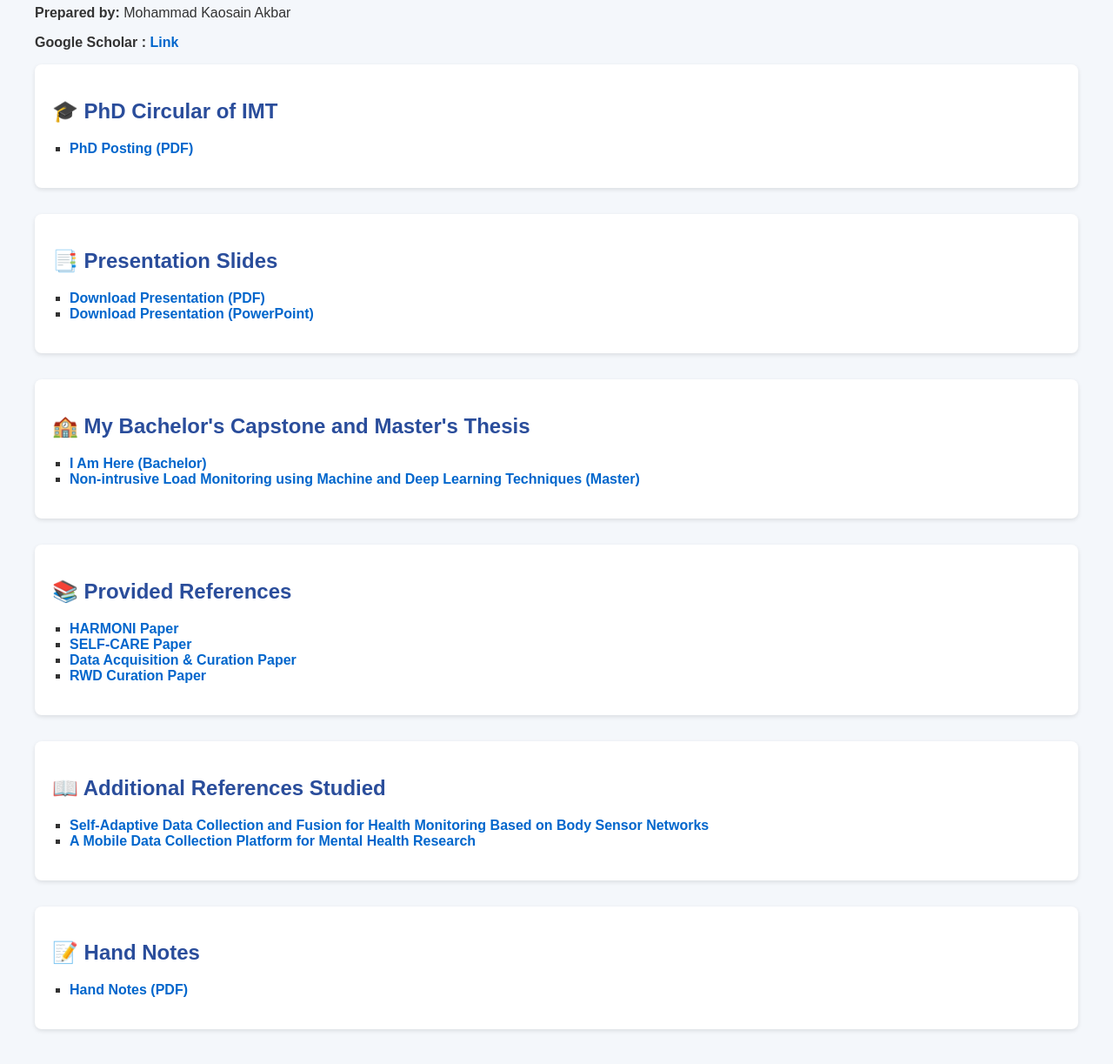
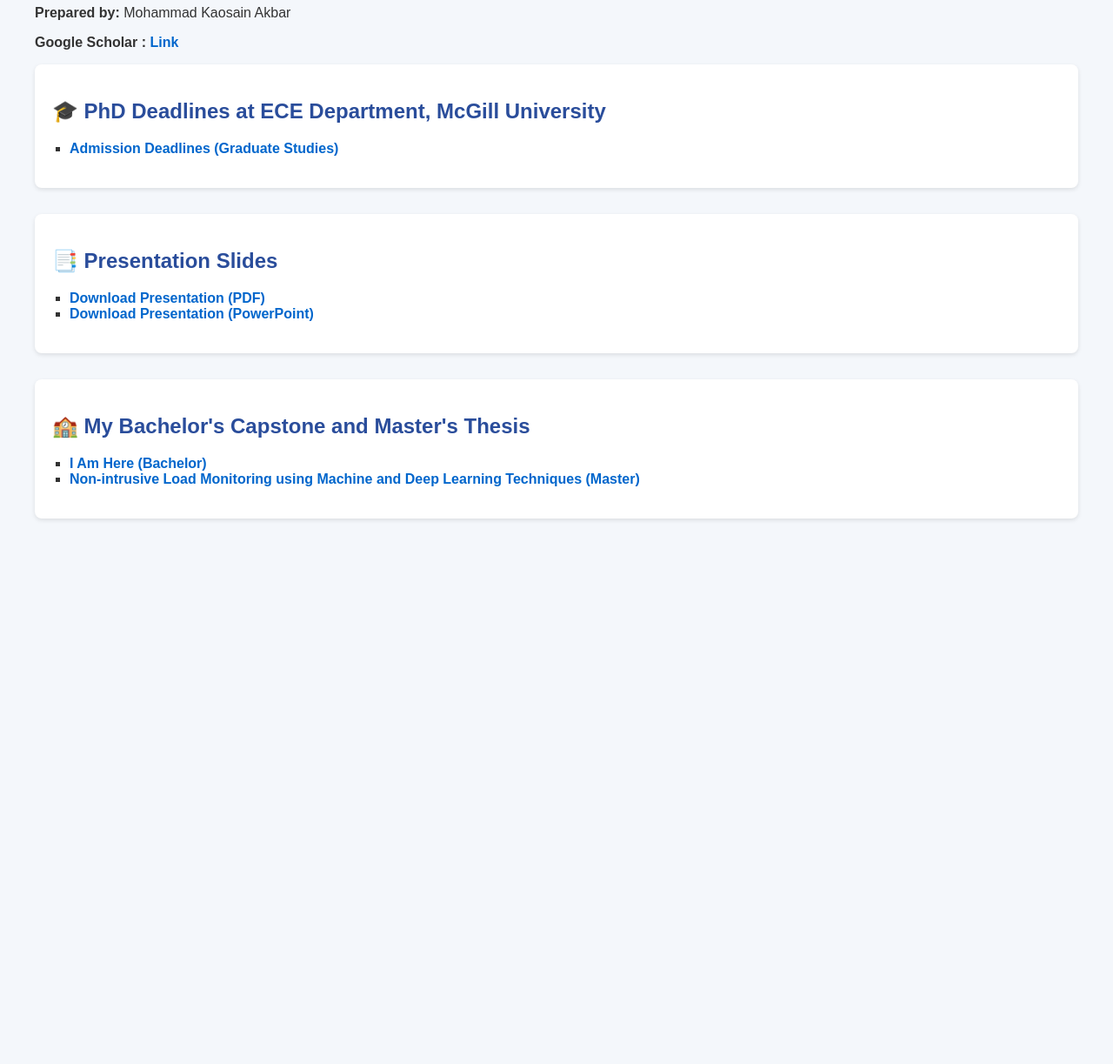
Before and after one commit to akbar-kaosain/interview, a plain HTML site: page index.html in a window 1280 px wide. Shown: the part 92-1315 px from the top of the page at 87% size. After the commit the page ends 800 px from the top, so only its background shows below. Drawn offline with Linux system fonts and the light colour scheme.

Commit message:
Update title and headings for PhD resources

```diff
--- a/index.html
+++ b/index.html
@@ -2,7 +2,7 @@
 <html lang="en">
 <head>
   <meta charset="UTF-8">
-  <title>IMT – Mohammad Kaosain Akbar</title>
+  <title>Mohammad Kaosain Akbar</title>
   <style>
     body {
       font-family: Arial, sans-serif;
@@ -36,14 +36,14 @@
 </head>
 <body>
 
-  <h1>PhD Interview Resources at IMT Atlantique</h1>
+  <h1>PhD Chat with Professor Lili Wei, McGill University</h1>
   <p><strong>Prepared by:</strong> Mohammad Kaosain Akbar</p>
   <p><strong>Google Scholar :</strong> <a href="https://scholar.google.ca/citations?user=5u04yDMAAAAJ&hl=en&oi=ao" target="_blank">Link</a></p>
 
   <div class="section">
-    <h2>🎓 PhD Circular of IMT</h2>
+    <h2>🎓 PhD Deadlines at ECE Department, McGill University</h2>
     <ul>
-      <li><a href="Phd offer.pdf" target="_blank">PhD Posting (PDF)</a></li>
+      <li><a href="https://www.mcgill.ca/ece/graduate/graduate/deadlines" target="_blank">Admission Deadlines (Graduate Studies)</a></li>
     </ul>
   </div>
 
@@ -63,31 +63,5 @@
     </ul>
   </div>
 
-
-  <div class="section">
-    <h2>📚 Provided References</h2>
-    <ul>
-      <li><a href="refs/p1.pdf" target="_blank">HARMONI Paper</a></li>
-      <li><a href="refs/p2.pdf" target="_blank">SELF-CARE Paper</a></li>
-      <li><a href="refs/p3.pdf" target="_blank">Data Acquisition & Curation Paper</a></li>
-      <li><a href="refs/p4.pdf" target="_blank">RWD Curation Paper</a></li>
-    </ul>
-  </div>
-
-    <div class="section">
-    <h2>📖 Additional References Studied</h2>
-    <ul>
-      <li><a href="refs/pp1.pdf" target="_blank">Self-Adaptive Data Collection and Fusion for Health Monitoring Based on Body Sensor Networks</a></li>
-      <li><a href="refs/pp2.pdf" target="_blank">A Mobile Data Collection Platform for Mental Health Research</a></li>
-    </ul>
-  </div>
-
-  <div class="section">
-    <h2>📝 Hand Notes</h2>
-    <ul>
-      <li><a href="notes.pdf" target="_blank">Hand Notes (PDF)</a></li>
-    </ul>
-  </div>
-
 </body>
 </html>
```
